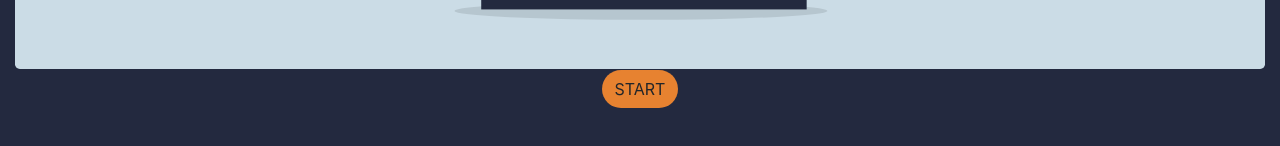
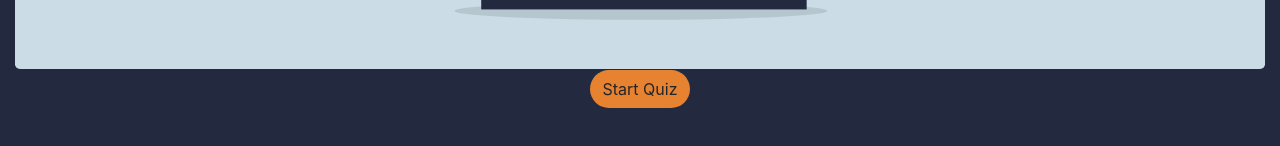
Before and after one commit to SashaLawrence/quizz-front-end, a React (Create React App) app: page / in a window 1280 px wide. Shown: the part 404-550 px from the top of the page. Built offline with nearby package versions, Linux system fonts and the light colour scheme.

Commit message:
start back to lowercase

```diff
--- a/src/Components/Start/Start.js
+++ b/src/Components/Start/Start.js
@@ -25,8 +25,8 @@ const buttonColour = {
 const Start = ( { startQuiz } ) => (
 
     <div style={ congrats_box  } className="rounded-lg d-flex mt-5">
-        <img src={ code_background } alt="code logo" style={ imageSize } />
-        <button onClick={ startQuiz  } className="btn rounded-pill" style = { buttonColour } >START</button>
+        <img src={ code_background } alt="code " style={ imageSize } />
+        <button onClick={ startQuiz  } className="btn rounded-pill" style = { buttonColour } >Start Quiz</button>
     </div>
 );
 
```
